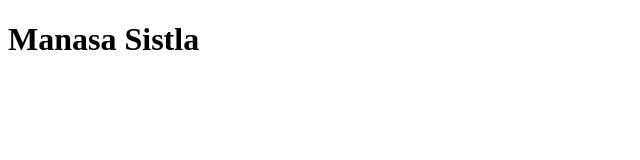
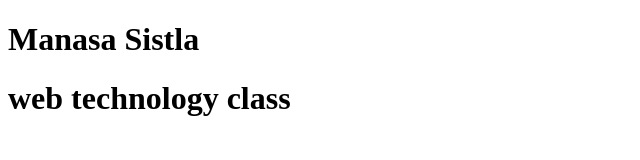
Before and after one commit to ManasaSistla/ifsc-1310, a plain HTML site: page index.html in a window 1280 px wide. Shown: the whole page, without its empty margins (0-640 px from the left). Drawn offline with Linux system fonts and the light colour scheme.

Commit message:
Another Commit

```diff
--- a/index.html
+++ b/index.html
@@ -12,5 +12,6 @@
 
 <body>
   <h1>Manasa Sistla</h1>
+  <h1>web technology class</h1>
 </body>
 </html>
```
